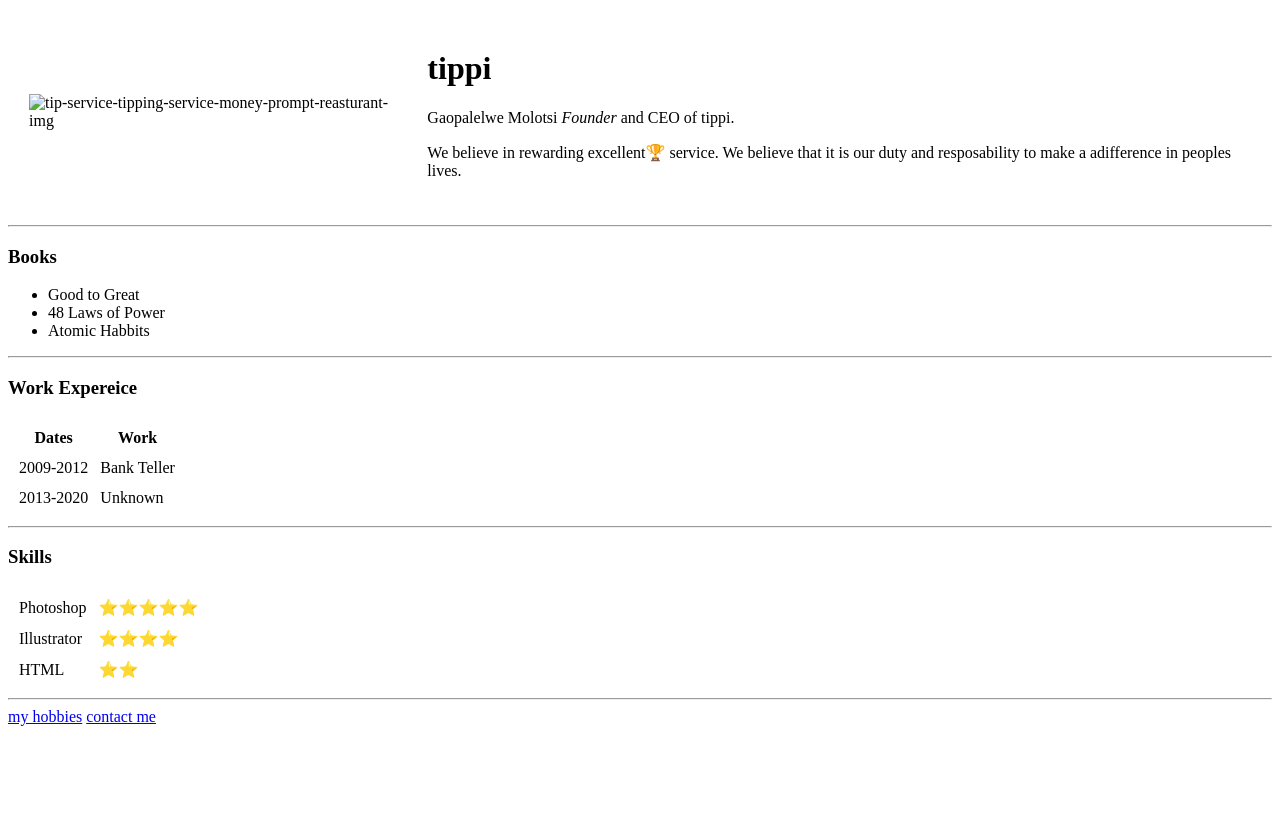
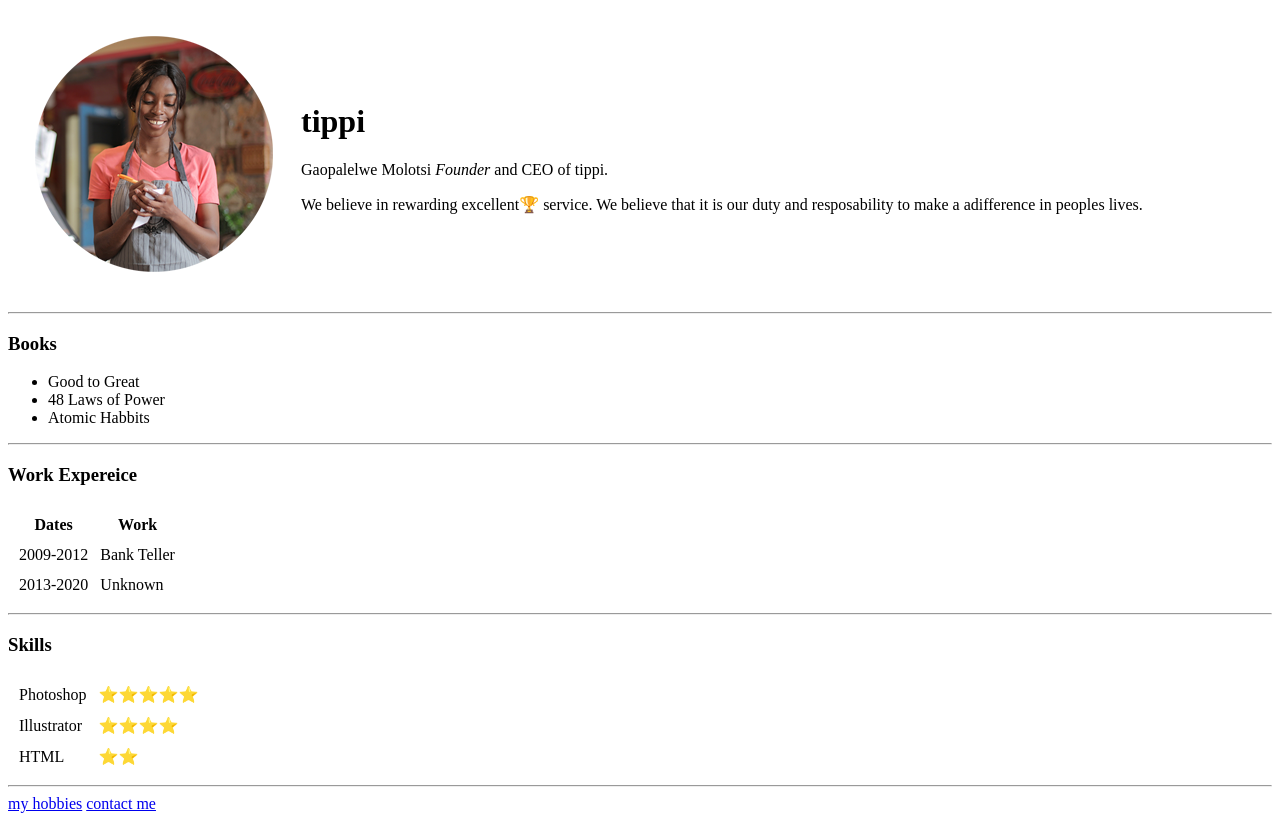
Before and after one commit to DevGeeGee/CV, a plain HTML site: page index.html in a window 1280 px wide. Before the commit the page ends 800 px from the top, so only its background shows below. Drawn offline with Linux system fonts and the light colour scheme.

```diff
--- a/index.html
+++ b/index.html
@@ -10,7 +10,7 @@
 <body>
   <table cellspacing="20">
     <tr>
-      <td><img src="images/waiter.png" alt="tip-service-tipping-service-money-prompt-reasturant-img"></td>
+      <td><img src="waiter.png" alt="tip-service-tipping-service-money-prompt-reasturant-img"></td>
       <td>
         <h1>tippi</h1>
         <p>Gaopalelwe Molotsi <em>Founder</em> and CEO of tippi.</p>
```
